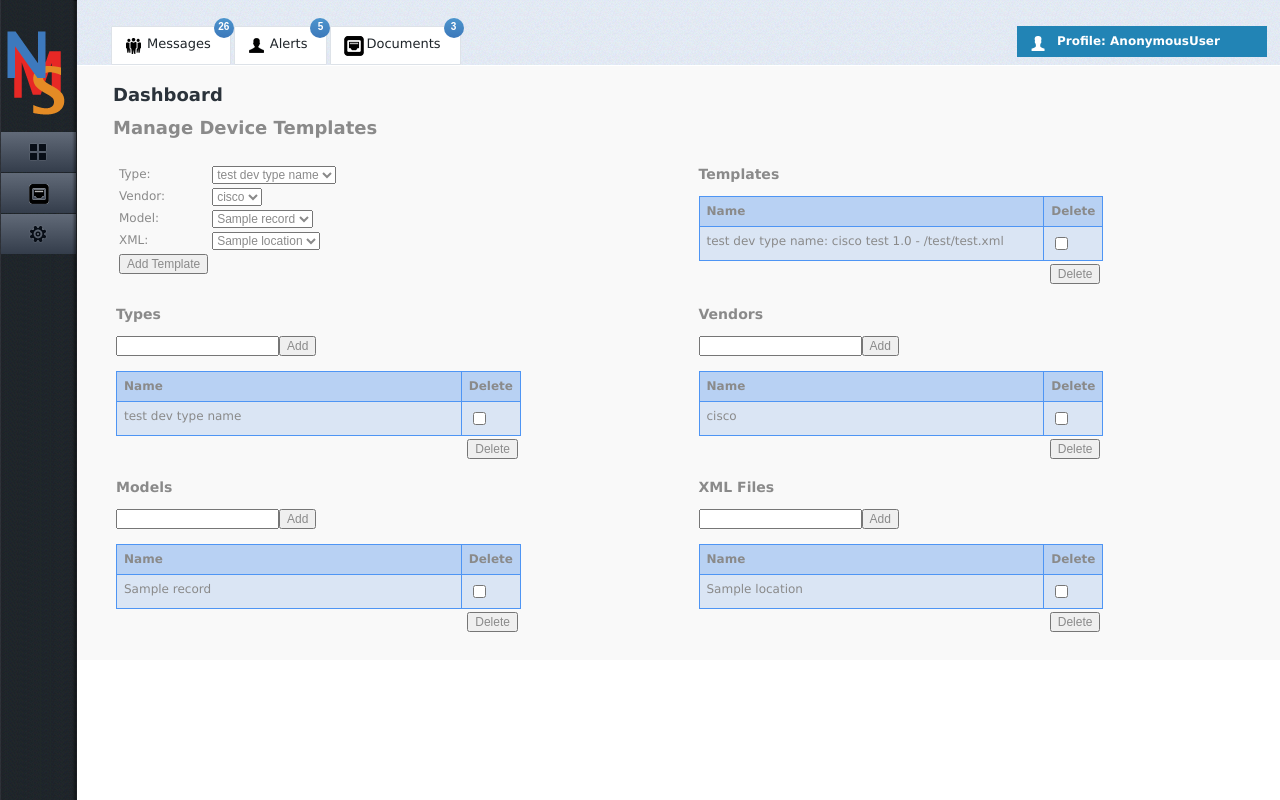
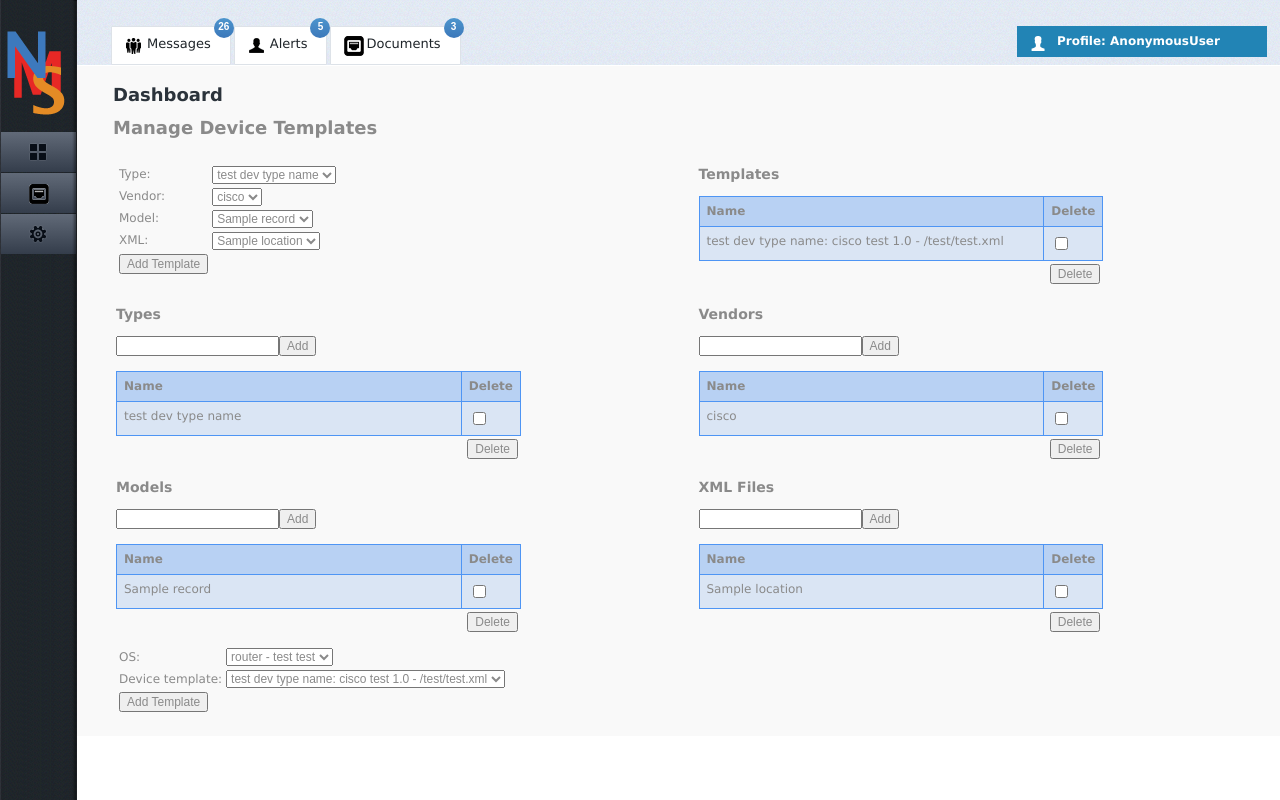
Before and after one commit to yanms/nms_code, a Django app: template unstable/nms_root/nms/templates/nms/manage_gendev.html in a window 1280 px wide. Run offline with Django 3.2, Linux system fonts and the light colour scheme; data comes from the database, SQL or seed files in the repository; tables that the repository leaves empty hold one stand-in row (values such as "Sample post"); the template is opened without the code that fills it: values that come from a table or form of the project are taken from there, most other values are stand-ins (such as "Sample title", 1, 10 or a date in 2020); parts of the project's set-up code (start-up, migrations or seed data) failed here and were passed over; some libraries are stand-ins or nearby versions.

Commit message:
Small modifications to manage_gendev

```diff
--- a/unstable/nms_root/nms/templates/nms/manage_gendev.html
+++ b/unstable/nms_root/nms/templates/nms/manage_gendev.html
@@ -233,6 +233,38 @@
 										<tr>
 										<tr>
 									</table>
+									<table border="0" width="100%">
+										<tr>
+											<td width="50%">
+												<form action="{% url 'nms:manage_gendev' %}" method="POST">
+													{% csrf_token %}
+													<input type="hidden" name="qtype" value="add_osdev" />
+													<table border="0">
+														<tr>
+															<td>OS:</td>
+															<td><select id="selectOS" name="os">
+																{% for record in os %}
+																	<option value="{{ record.os_id_id }}">{{ record }}</option>
+																{% endfor %}
+															</select></td>
+														</tr>
+														<tr>
+															<td>Device template:</td>
+															<td><select id="selectVendor" name="vendor">
+																{% for record in gen_devs %}
+																	<option value="{{ record.gen_dev_id }}">{{ record.dev_type_id }}: {{ record.vendor_id }} {{ record.model_id }} - {{ record.file_location_id.location }}</option>
+																{% endfor %}
+															</select></td>
+														</tr>
+														<tr>
+															<td><input type="submit" value="Add Template"/></td>
+														</tr>
+													</table>
+												</form>
+											</td>
+											<td width="50%"></td>
+										</tr>
+									</table>
 								</p>
 							</div>
 						</article>
```
